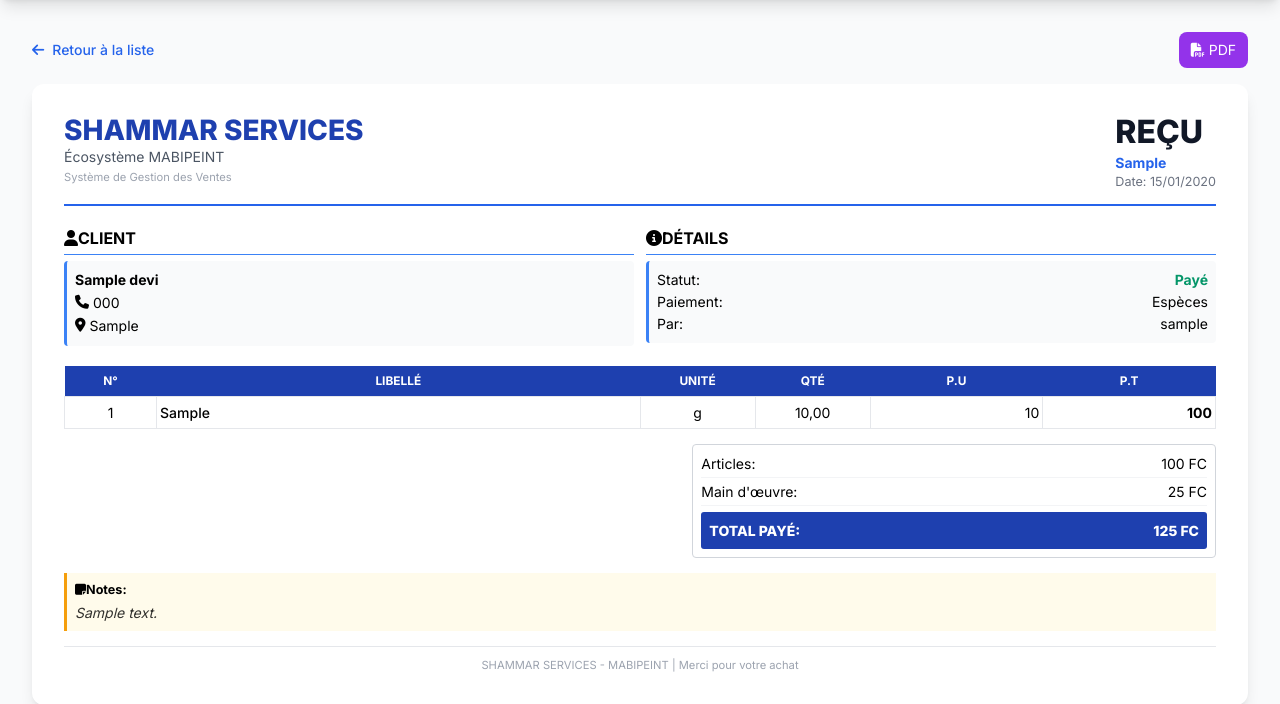
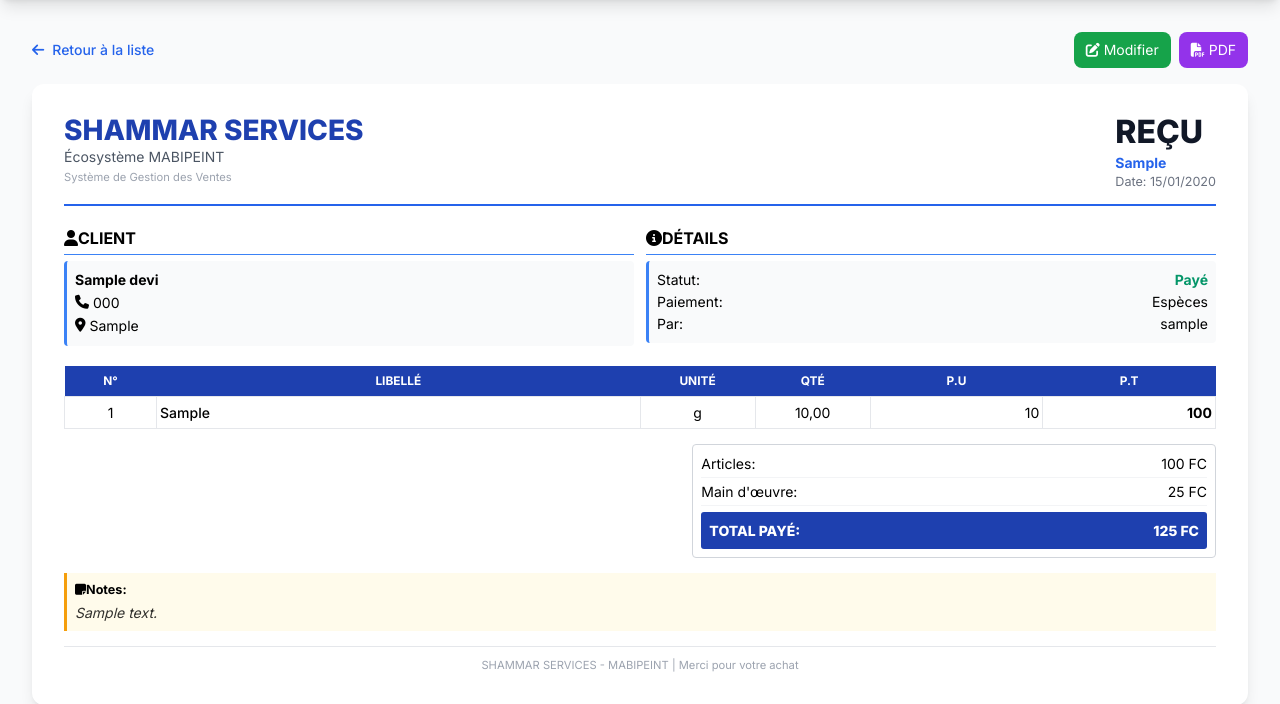
Before and after one commit to chadrackmbupiokajess/Shammar-Services, a Django app: page /devis/1/ in a window 1280 px wide. Shown: the part 64-768 px from the top of the page. Run offline with Django 5.2, Linux system fonts and the light colour scheme; a user stored in the database is signed in; tables that the repository leaves empty hold one stand-in row (values such as "Sample post"); some libraries are stand-ins or nearby versions.

Commit message:
ajout admin

```diff
--- a/mabipint/templates/mabipint/devis_detail.html
+++ b/mabipint/templates/mabipint/devis_detail.html
@@ -12,9 +12,11 @@
         </a>
 
         <div class="flex flex-wrap gap-2 w-full sm:w-auto justify-center">
-            <!--<a href="{% url 'devis_edit' devis.pk %}" class="bg-green-600 text-white px-3 py-2 rounded-lg hover:bg-green-700 transition text-sm">
+            {% if user.is_superuser %}
+            <a href="{% url 'devis_edit' devis.pk %}" class="bg-green-600 text-white px-3 py-2 rounded-lg hover:bg-green-700 transition text-sm">
                 <i class="fas fa-edit mr-1"></i>Modifier
-            </a>-->
+            </a>
+            {% endif %}
             <a href="{% url 'devis_pdf' devis.pk %}" class="bg-purple-600 text-white px-3 py-2 rounded-lg hover:bg-purple-700 transition text-sm">
                 <i class="fas fa-file-pdf mr-1"></i>PDF
             </a>
```
